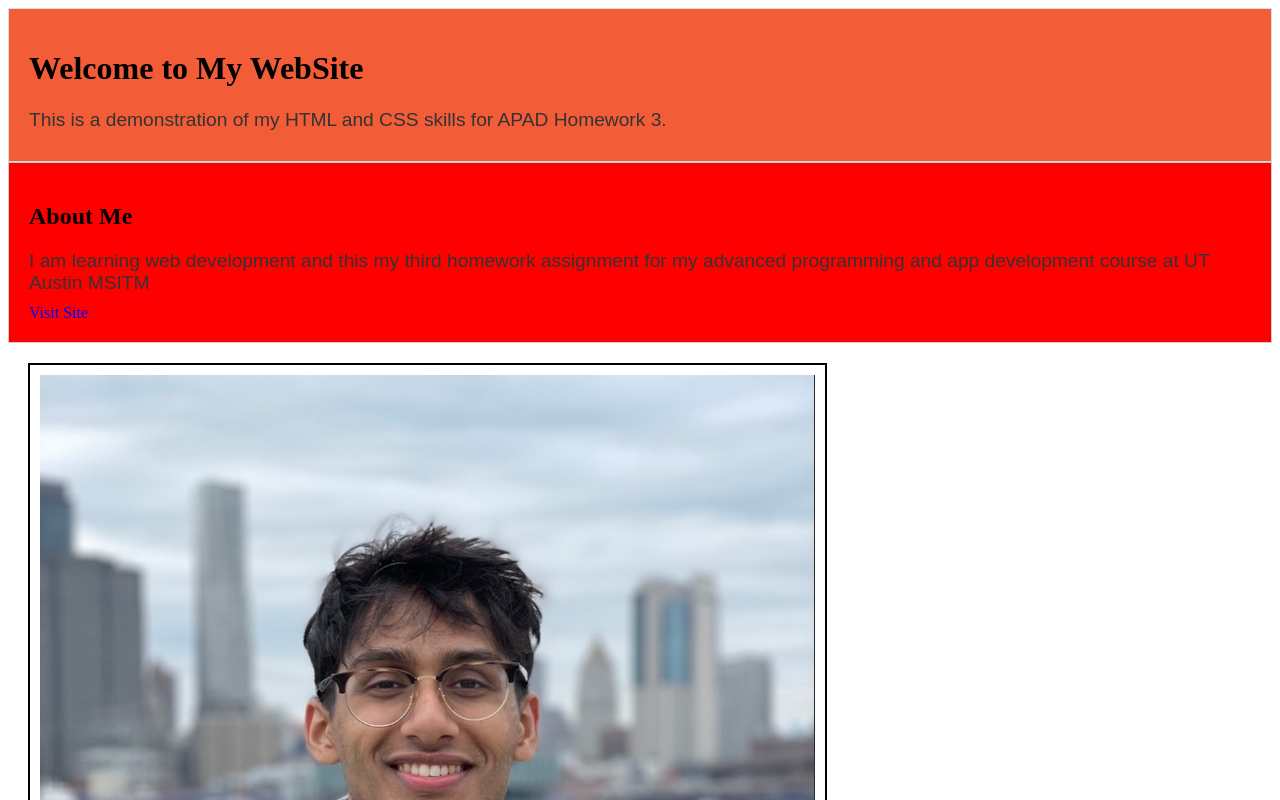
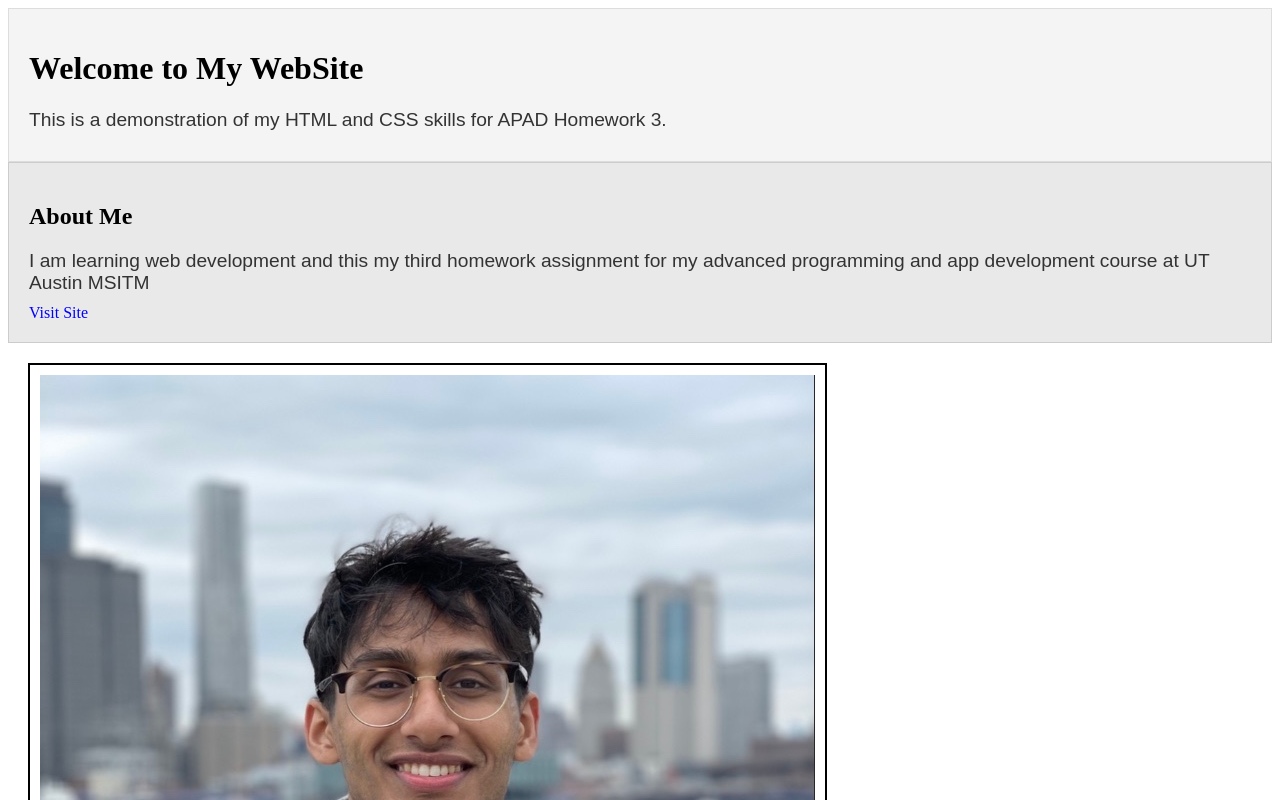
Before and after one commit to rithvik1139/rithvik1139.github.io, a plain HTML site: page index.html in a window 1280 px wide. Shown: the top 800 px of the page. Drawn offline with Linux system fonts and the light colour scheme.

Commit message:
update css colors

```diff
--- a/stylesheet.css
+++ b/stylesheet.css
@@ -12,14 +12,14 @@ p {
 
 /* ID to style the #section1 element */
 #section1 {
-    background-color: #f25c37;
+    background-color: #f4f4f4;
     padding: 20px;
     border: 1px solid #ddd;
 }
 
 /* ID to style the #section2 element */
 #section2 {
-    background-color: #ff0000;
+    background-color: #e9e9e9;
     padding: 20px;
     border: 1px solid #ccc;
 }
```
